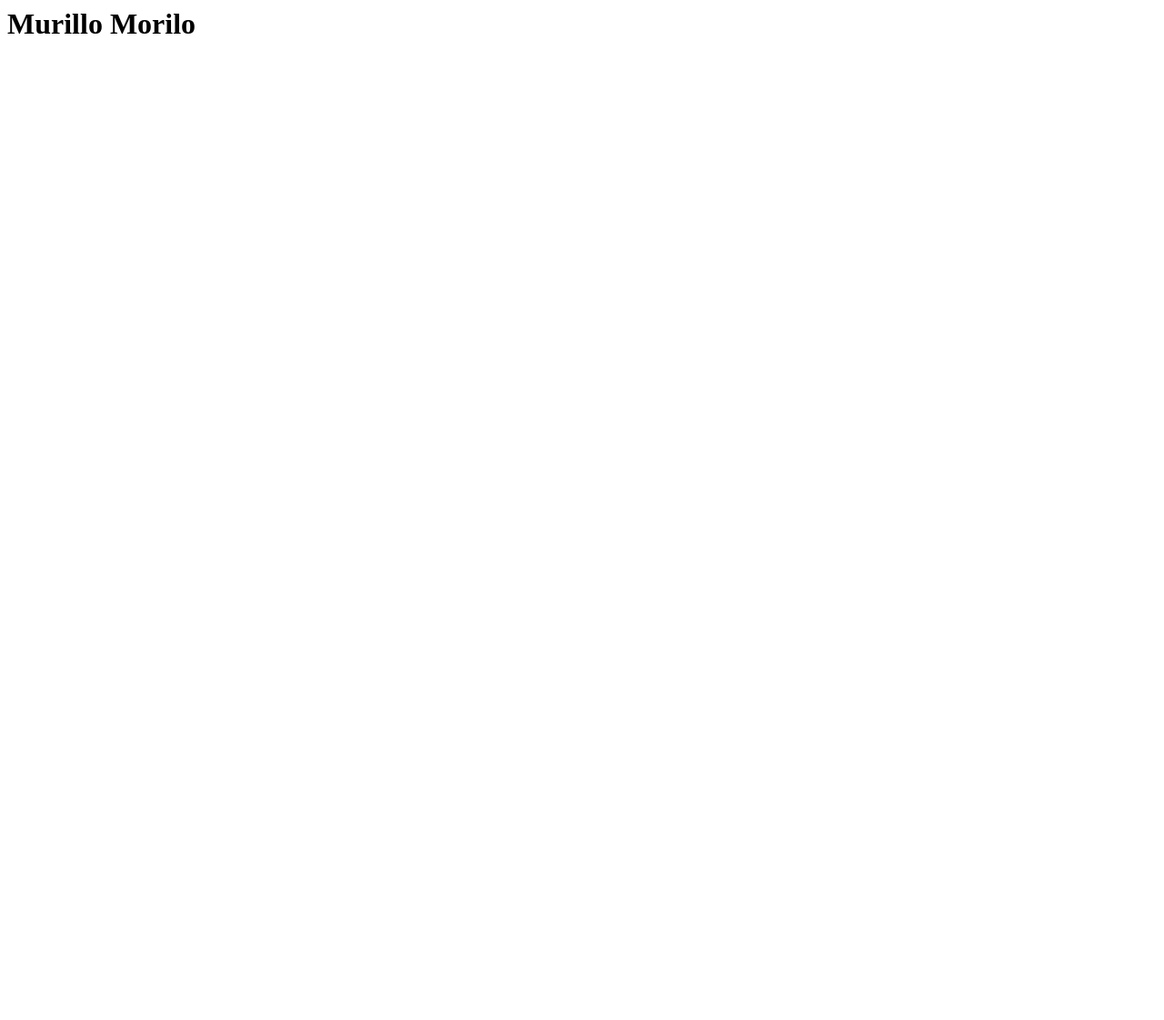
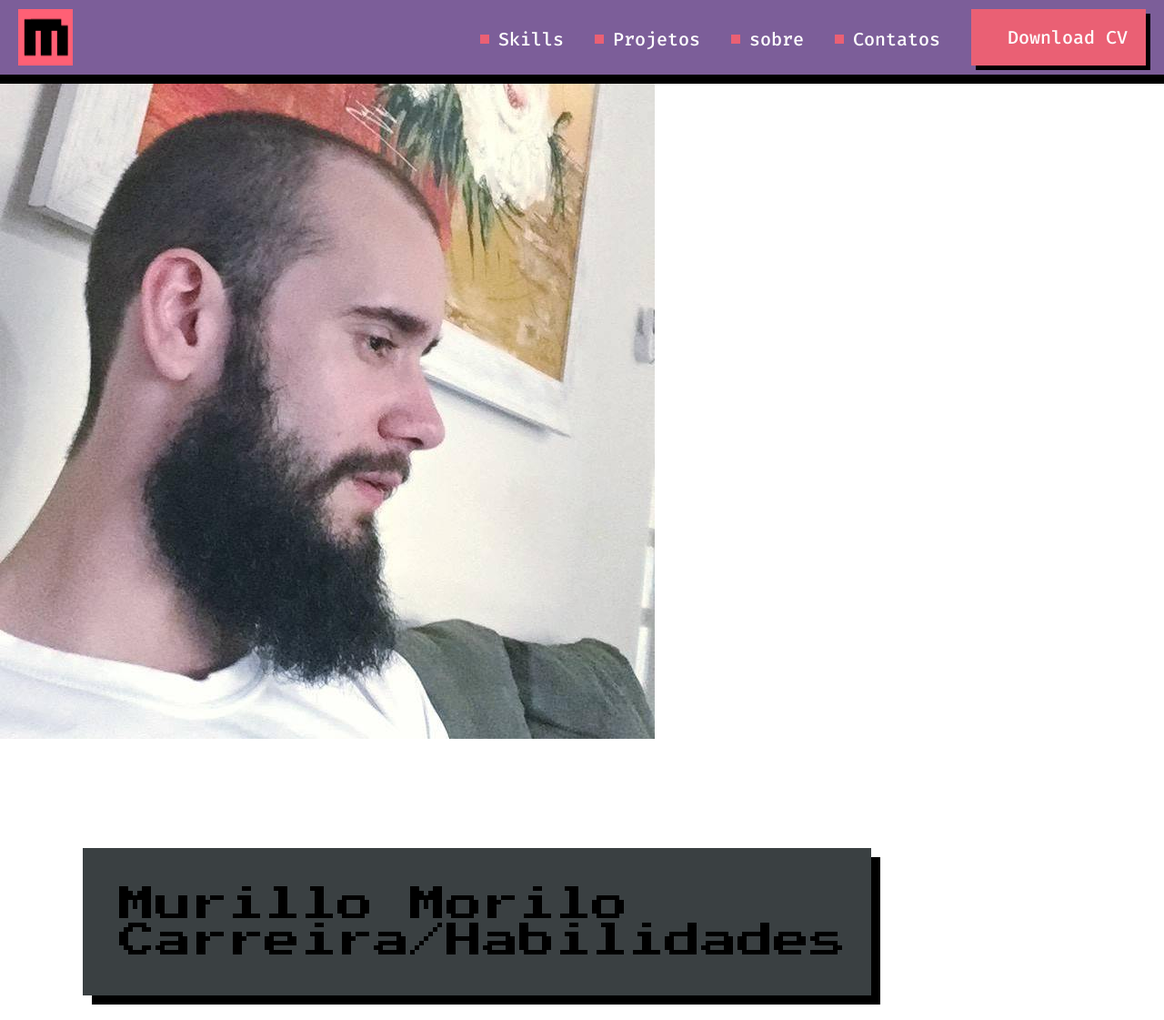
Before and after one commit to mmorilo/mmorilo.github.io, a plain HTML site: page index.html in a window 1280 px wide. Shown: the whole page at 91% size. Before the commit the page ends 800 px from the top, so only its background shows below. Drawn offline with Linux system fonts and the light colour scheme.

Commit message:
Pimeira vez site

```diff
--- /dev/null
+++ b/css/index.css
@@ -0,0 +1,68 @@
+header {
+    display: flex;
+    justify-content: space-between;
+    background-color:#7C5E99;
+    border-bottom: 10px solid #000;
+    padding: 10px 20px;
+
+}
+
+nav {
+    text-align: right;
+}
+
+a {
+    display: inline-flex;
+    align-items: center;
+    color: #fff;
+    font-size: 20px;
+    font-family: "Fira Code",Arial, Helvetica, sans-serif;
+    font-weight: 500;
+    text-decoration: none;
+    margin-right: 30px ;
+
+}
+
+a::before {
+    content: "";
+    display: inline-block;
+    background-color: #EA6074 ;
+    width: 10px;
+    height: 10px;
+    margin-right: 10px;
+    vertical-align: middle;
+
+}
+
+a:hover {
+    color: #000;
+    transition: 0.3s;
+
+}
+h1 {
+    display:inline-block;
+    background-color:#3A4042;
+    padding: 42px 27px 40px 40px;
+    box-shadow: 10px 10px 0px #000000;
+    font-family: "Press Start 2P";
+    font-size: 40px;
+    font-weight: 400;
+    margin-top: 116px;
+    margin-left: 91px;
+
+
+
+}
+    #Button {
+    display: inline-block;
+    background-color: #EA6074;
+    padding: 18px 20px;
+    box-shadow: 5px 5px 0px #000000;
+    margin-right: 0px;
+
+}
+#Button:hover {
+    background-color: #f34c4c;
+    color: #000;
+    transition: 0.1s;
+}
--- /dev/null
+++ b/css/reset.css
@@ -0,0 +1,3 @@
+body {
+    margin: 0;
+}
--- a/index.html
+++ b/index.html
@@ -1 +1,32 @@
-<h1> Murillo Morilo </h1>
+<!DOCTYPE html>
+<html lang="pt-BR">
+<head>
+    <meta charset="UTF-8">
+    <title>Murillo test</title>
+
+    <link rel="preconnect" href="https://fonts.gstatic.com">
+    <link href="https://fonts.googleapis.com/css2?family=Fira+Code:wght@300;500&display=swap" rel="stylesheet">
+    <link rel="preconnect" href="https://fonts.gstatic.com">
+    <link href="https://fonts.googleapis.com/css2?family=Press+Start+2P&display=swap" rel="stylesheet">
+
+    <link rel="stylesheet" href="css/reset.css">
+    <link rel="stylesheet" href="css/index.css">
+</head>
+<body>
+    <header>
+        <img src="assets/img/MurilloLogo.png" alt="Logo Murillo Morilo">
+
+        <nav>
+            <a href="" lang="en">Skills</a>
+            <a href="">Projetos</a>
+            <a href="">sobre</a>
+            <a href="">Contatos</a>
+            <a id="Button" href="" lang="en">Download CV</a>
+        </nav>
+    </header>
+    <img src="assets/img/fotoPerfil.jpg" alt="Foto Perfil Murillo Morilo">
+    <h1 href="">Murillo Morilo <br>
+        Carreira/Habilidades </br>
+    </h1>
+</body>
+</html>
```
Also changed, not shown: assets/img/MurilloLogo.png (added), assets/img/fotoPerfil.jpg (added), assets/img/logo.png (added).
